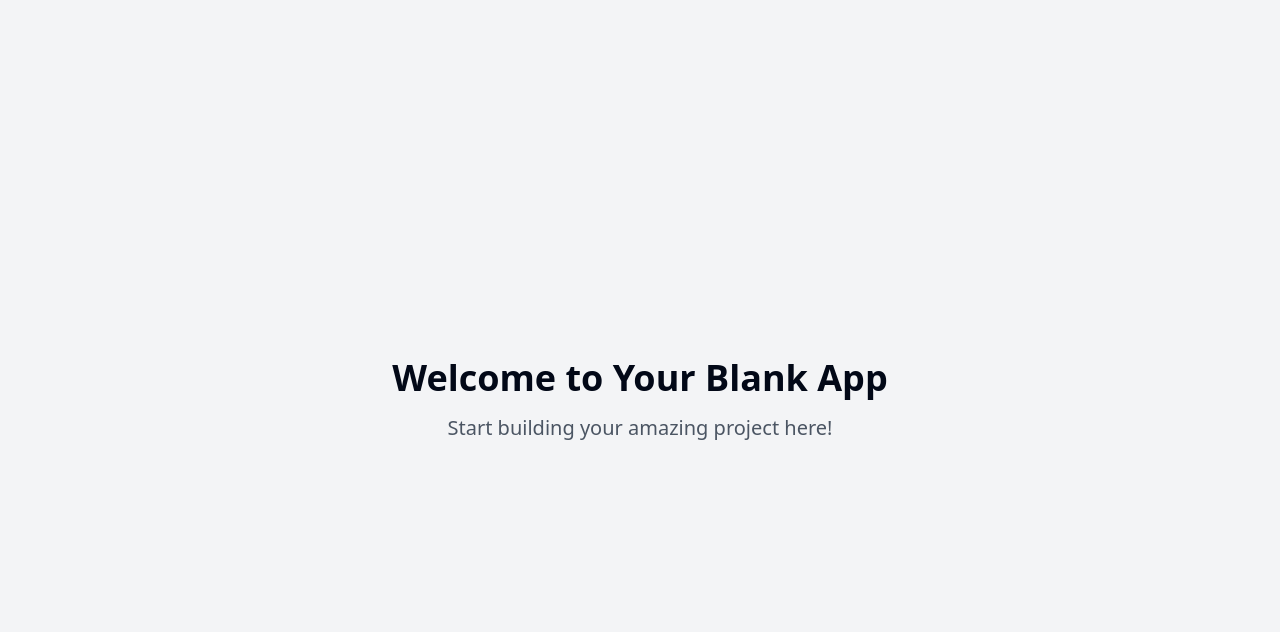
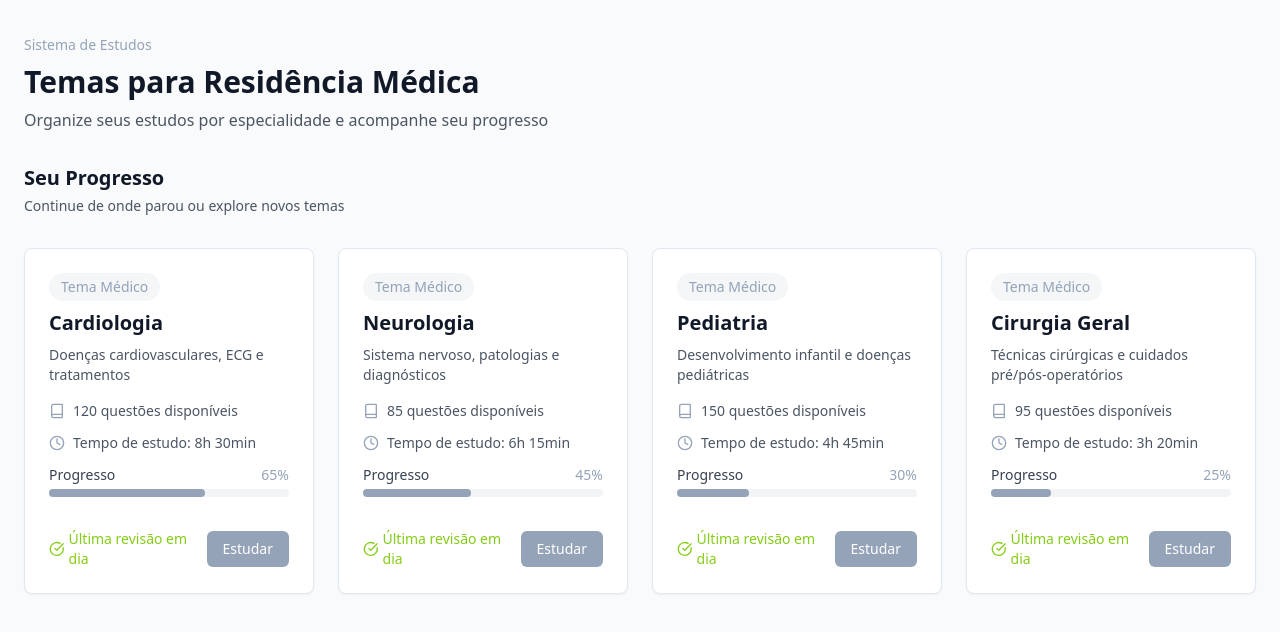
Before and after one commit to joaovicgonzaga/estudio-mentor, a React (Vite) app: page / in a window 1280 px wide. Shown: the top 632 px of the page. Built offline with nearby package versions, Linux system fonts and the light colour scheme.

Commit message:
Implement study management system
This commit implements a study management system designed to help users organize their time, track progress, organize questions, and schedule spaced reviews, all integrated with exam topics.

```diff
--- /dev/null
+++ b/src/components/ThemeCard.tsx
@@ -0,0 +1,82 @@
+
+import { Book, CheckCircle, Clock } from "lucide-react";
+import { cn } from "@/lib/utils";
+
+interface ThemeCardProps {
+  title: string;
+  description: string;
+  progress: number;
+  questionsCount: number;
+  timeSpent: string;
+  className?: string;
+}
+
+export const ThemeCard = ({
+  title,
+  description,
+  progress,
+  questionsCount,
+  timeSpent,
+  className,
+}: ThemeCardProps) => {
+  return (
+    <div
+      className={cn(
+        "group relative overflow-hidden rounded-lg border bg-white p-6 shadow-sm transition-all duration-300 hover:shadow-md",
+        "animate-fade-in",
+        className
+      )}
+    >
+      <div className="absolute inset-0 bg-gradient-to-r from-primary/5 to-transparent opacity-0 transition-opacity duration-300 group-hover:opacity-100" />
+
+      <div className="relative space-y-4">
+        <div className="space-y-2">
+          <span className="inline-block rounded-full bg-primary/10 px-3 py-1 text-sm font-medium text-primary">
+            Tema Médico
+          </span>
+          <h3 className="text-xl font-semibold text-gray-900">{title}</h3>
+          <p className="text-sm text-gray-600">{description}</p>
+        </div>
+
+        <div className="space-y-3">
+          <div className="flex items-center space-x-2">
+            <Book className="h-4 w-4 text-primary" />
+            <span className="text-sm text-gray-600">
+              {questionsCount} questões disponíveis
+            </span>
+          </div>
+
+          <div className="flex items-center space-x-2">
+            <Clock className="h-4 w-4 text-primary" />
+            <span className="text-sm text-gray-600">
+              Tempo de estudo: {timeSpent}
+            </span>
+          </div>
+
+          <div className="space-y-1">
+            <div className="flex items-center justify-between">
+              <span className="text-sm font-medium text-gray-700">Progresso</span>
+              <span className="text-sm font-medium text-primary">{progress}%</span>
+            </div>
+            <div className="h-2 rounded-full bg-gray-100">
+              <div
+                className="h-full rounded-full bg-primary transition-all duration-300"
+                style={{ width: `${progress}%` }}
+              />
+            </div>
+          </div>
+        </div>
+
+        <div className="flex items-center justify-between pt-4">
+          <div className="flex items-center space-x-1 text-success">
+            <CheckCircle className="h-4 w-4" />
+            <span className="text-sm font-medium">Última revisão em dia</span>
+          </div>
+          <button className="rounded-md bg-primary px-4 py-2 text-sm font-medium text-white transition-colors hover:bg-primary/90">
+            Estudar
+          </button>
+        </div>
+      </div>
+    </div>
+  );
+};
--- a/src/pages/Index.tsx
+++ b/src/pages/Index.tsx
@@ -1,11 +1,87 @@
-// Update this page (the content is just a fallback if you fail to update the page)
+
+import { useEffect } from "react";
+import { ThemeCard } from "@/components/ThemeCard";
+
+const themes = [
+  {
+    id: 1,
+    title: "Cardiologia",
+    description: "Doenças cardiovasculares, ECG e tratamentos",
+    progress: 65,
+    questionsCount: 120,
+    timeSpent: "8h 30min",
+  },
+  {
+    id: 2,
+    title: "Neurologia",
+    description: "Sistema nervoso, patologias e diagnósticos",
+    progress: 45,
+    questionsCount: 85,
+    timeSpent: "6h 15min",
+  },
+  {
+    id: 3,
+    title: "Pediatria",
+    description: "Desenvolvimento infantil e doenças pediátricas",
+    progress: 30,
+    questionsCount: 150,
+    timeSpent: "4h 45min",
+  },
+  {
+    id: 4,
+    title: "Cirurgia Geral",
+    description: "Técnicas cirúrgicas e cuidados pré/pós-operatórios",
+    progress: 25,
+    questionsCount: 95,
+    timeSpent: "3h 20min",
+  },
+];
 
 const Index = () => {
+  useEffect(() => {
+    console.log("Página de temas carregada");
+  }, []);
+
   return (
-    <div className="min-h-screen flex items-center justify-center bg-gray-100">
-      <div className="text-center">
-        <h1 className="text-4xl font-bold mb-4">Welcome to Your Blank App</h1>
-        <p className="text-xl text-gray-600">Start building your amazing project here!</p>
+    <div className="min-h-screen bg-gray-50 px-6 py-8">
+      <div className="mx-auto max-w-7xl">
+        <div className="mb-8 space-y-2">
+          <span className="text-sm font-medium text-primary">
+            Sistema de Estudos
+          </span>
+          <h1 className="text-3xl font-bold text-gray-900">
+            Temas para Residência Médica
+          </h1>
+          <p className="text-gray-600">
+            Organize seus estudos por especialidade e acompanhe seu progresso
+          </p>
+        </div>
+
+        <div className="mb-8">
+          <div className="flex items-center justify-between">
+            <div className="space-y-1">
+              <h2 className="text-xl font-semibold text-gray-900">
+                Seu Progresso
+              </h2>
+              <p className="text-sm text-gray-600">
+                Continue de onde parou ou explore novos temas
+              </p>
+            </div>
+          </div>
+        </div>
+
+        <div className="grid gap-6 sm:grid-cols-2 lg:grid-cols-3 xl:grid-cols-4">
+          {themes.map((theme) => (
+            <ThemeCard
+              key={theme.id}
+              title={theme.title}
+              description={theme.description}
+              progress={theme.progress}
+              questionsCount={theme.questionsCount}
+              timeSpent={theme.timeSpent}
+            />
+          ))}
+        </div>
       </div>
     </div>
   );
--- a/tailwind.config.ts
+++ b/tailwind.config.ts
@@ -1,3 +1,4 @@
+
 import type { Config } from "tailwindcss";
 
 export default {
@@ -12,85 +13,73 @@ export default {
   theme: {
     container: {
       center: true,
-			padding: '2rem',
+      padding: "2rem",
       screens: {
-				'2xl': '1400px'
-			}
+        "2xl": "1400px",
+      },
     },
     extend: {
       colors: {
-				border: 'hsl(var(--border))',
-				input: 'hsl(var(--input))',
-				ring: 'hsl(var(--ring))',
-				background: 'hsl(var(--background))',
-				foreground: 'hsl(var(--foreground))',
+        border: "hsl(var(--border))",
+        input: "hsl(var(--input))",
+        ring: "hsl(var(--ring))",
+        background: "hsl(var(--background))",
+        foreground: "hsl(var(--foreground))",
         primary: {
-					DEFAULT: 'hsl(var(--primary))',
-					foreground: 'hsl(var(--primary-foreground))'
+          DEFAULT: "#94A3B8",
+          foreground: "#F8FAFC",
         },
         secondary: {
-					DEFAULT: 'hsl(var(--secondary))',
-					foreground: 'hsl(var(--secondary-foreground))'
+          DEFAULT: "#F1F5F9",
+          foreground: "#334155",
         },
-				destructive: {
-					DEFAULT: 'hsl(var(--destructive))',
-					foreground: 'hsl(var(--destructive-foreground))'
+        success: {
+          DEFAULT: "#84CC16",
+          foreground: "#F7FEE7",
+        },
+        warning: {
+          DEFAULT: "#F59E0B",
+          foreground: "#FFFBEB",
         },
         muted: {
-					DEFAULT: 'hsl(var(--muted))',
-					foreground: 'hsl(var(--muted-foreground))'
+          DEFAULT: "#F8FAFC",
+          foreground: "#64748B",
         },
         accent: {
-					DEFAULT: 'hsl(var(--accent))',
-					foreground: 'hsl(var(--accent-foreground))'
+          DEFAULT: "#E2E8F0",
+          foreground: "#334155",
         },
-				popover: {
-					DEFAULT: 'hsl(var(--popover))',
-					foreground: 'hsl(var(--popover-foreground))'
-				},
-				card: {
-					DEFAULT: 'hsl(var(--card))',
-					foreground: 'hsl(var(--card-foreground))'
-				},
-				sidebar: {
-					DEFAULT: 'hsl(var(--sidebar-background))',
-					foreground: 'hsl(var(--sidebar-foreground))',
-					primary: 'hsl(var(--sidebar-primary))',
-					'primary-foreground': 'hsl(var(--sidebar-primary-foreground))',
-					accent: 'hsl(var(--sidebar-accent))',
-					'accent-foreground': 'hsl(var(--sidebar-accent-foreground))',
-					border: 'hsl(var(--sidebar-border))',
-					ring: 'hsl(var(--sidebar-ring))'
-				}
       },
       borderRadius: {
-				lg: 'var(--radius)',
-				md: 'calc(var(--radius) - 2px)',
-				sm: 'calc(var(--radius) - 4px)'
+        lg: "var(--radius)",
+        md: "calc(var(--radius) - 2px)",
+        sm: "calc(var(--radius) - 4px)",
       },
       keyframes: {
-				'accordion-down': {
-					from: {
-						height: '0'
+        "accordion-down": {
+          from: { height: "0" },
+          to: { height: "var(--radix-accordion-content-height)" },
         },
-					to: {
-						height: 'var(--radix-accordion-content-height)'
-					}
+        "accordion-up": {
+          from: { height: "var(--radix-accordion-content-height)" },
+          to: { height: "0" },
         },
-				'accordion-up': {
-					from: {
-						height: 'var(--radix-accordion-content-height)'
+        "fade-in": {
+          "0%": { opacity: "0" },
+          "100%": { opacity: "1" },
         },
-					to: {
-						height: '0'
-					}
-				}
+        "slide-up": {
+          "0%": { transform: "translateY(10px)", opacity: "0" },
+          "100%": { transform: "translateY(0)", opacity: "1" },
+        },
       },
       animation: {
-				'accordion-down': 'accordion-down 0.2s ease-out',
-				'accordion-up': 'accordion-up 0.2s ease-out'
-			}
-		}
+        "accordion-down": "accordion-down 0.2s ease-out",
+        "accordion-up": "accordion-up 0.2s ease-out",
+        "fade-in": "fade-in 0.3s ease-out",
+        "slide-up": "slide-up 0.3s ease-out",
+      },
+    },
   },
   plugins: [require("tailwindcss-animate")],
 } satisfies Config;
```
Lines whose indentation alone changed are shown as unchanged.
